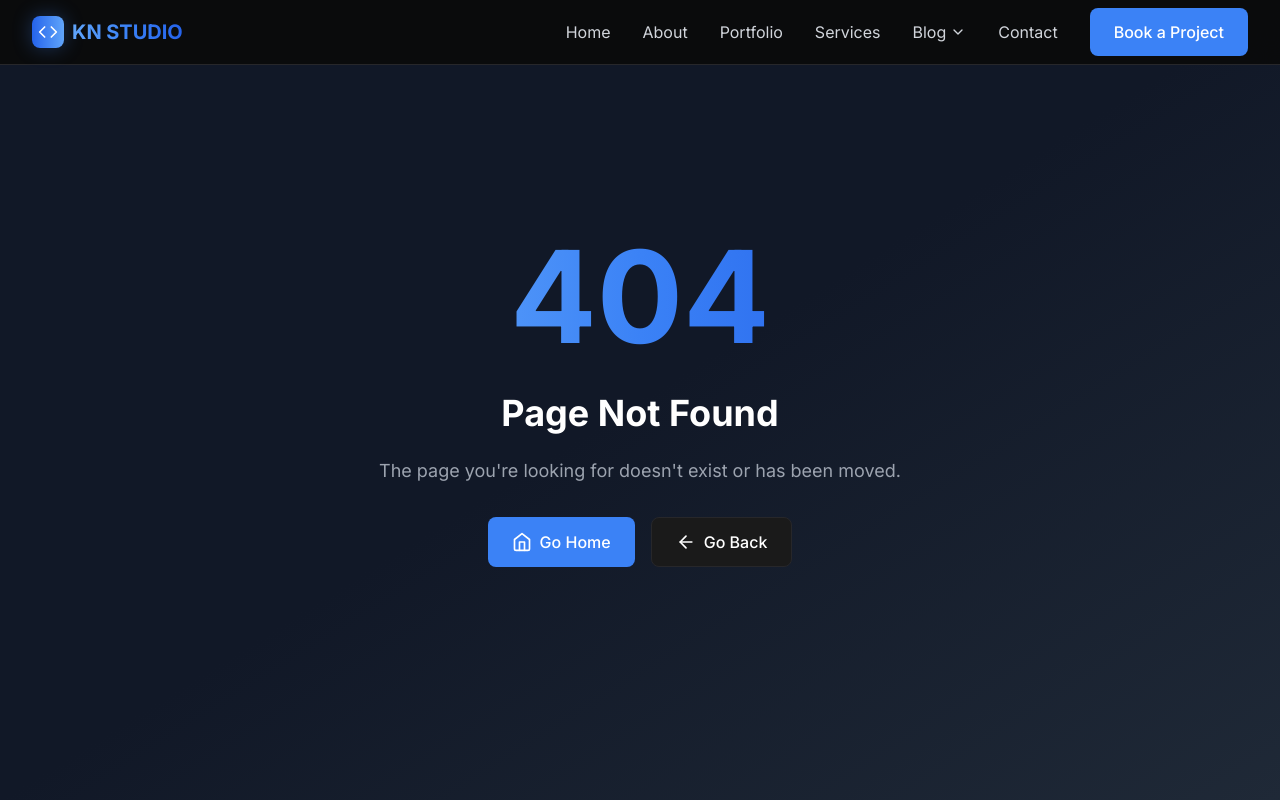
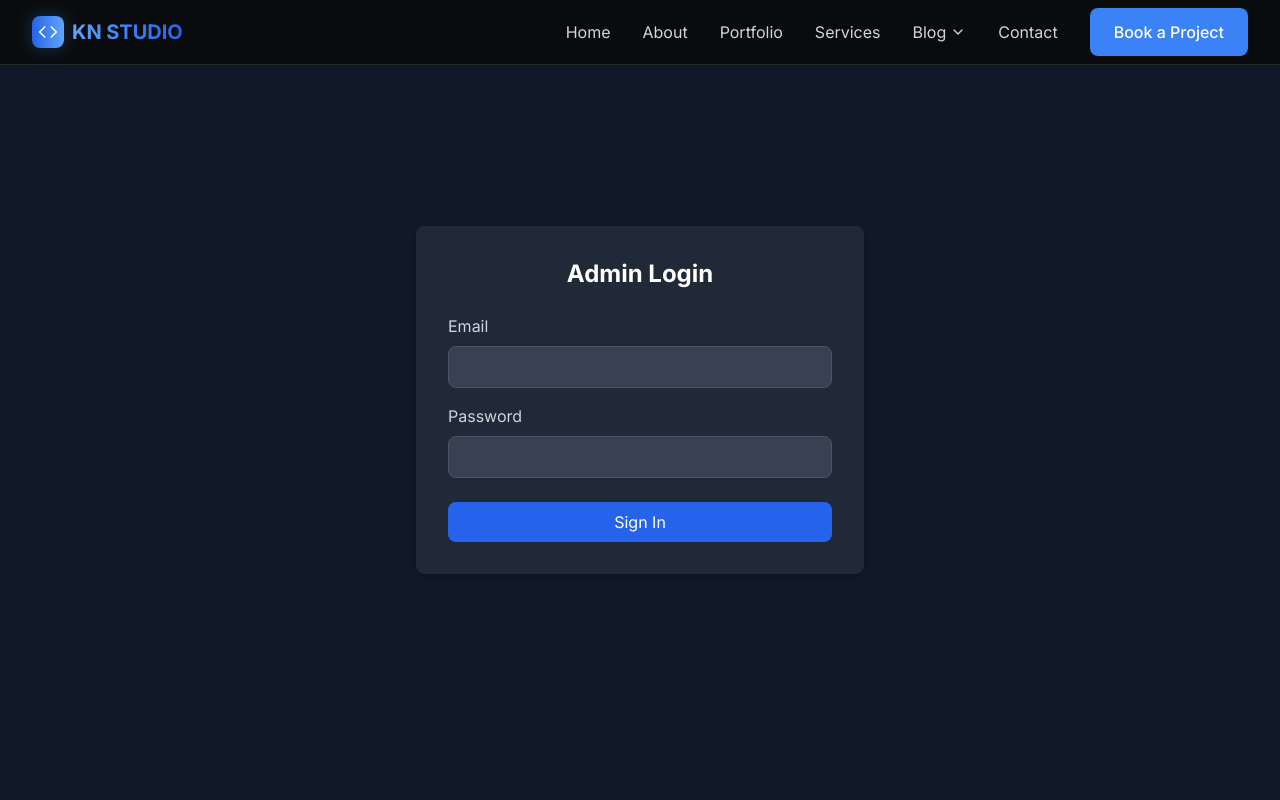
Before and after one commit to nkkwame/nkkwame.github.io, a Next.js app: page /admin/login in a window 1280 px wide. Before the commit this address had no page. Shown: the top 800 px of the page. Built offline with nearby package versions, Linux system fonts and the light colour scheme.

Commit message:
feat: Implement Admin Login and Blog Management with Supabase Integration

```diff
--- /dev/null
+++ b/app/admin/login/page.tsx
@@ -0,0 +1,5 @@
+import AdminLogin from '@/components/AdminLogin'
+
+export default function AdminLoginPage() {
+  return <AdminLogin />
+}
--- /dev/null
+++ b/components/AdminLogin.tsx
@@ -0,0 +1,68 @@
+"use client"
+
+import { useState } from "react"
+import { useSupabaseAuth } from "@/lib/useSupabaseAuth"
+
+export default function AdminLogin() {
+  const { user, loading, error, signIn } = useSupabaseAuth()
+  const [email, setEmail] = useState("")
+  const [password, setPassword] = useState("")
+  const [submitted, setSubmitted] = useState(false)
+
+  const handleSubmit = async (e: React.FormEvent) => {
+    e.preventDefault()
+    setSubmitted(true)
+    await signIn(email, password)
+    setSubmitted(false)
+  }
+
+  if (loading) {
+    return <div className="flex justify-center items-center min-h-screen">Loading...</div>
+  }
+
+  if (user) {
+    return (
+      <div className="flex flex-col items-center justify-center min-h-screen">
+        <h2 className="text-2xl font-bold mb-4">You are logged in as admin</h2>
+        <p className="mb-4">Go to your admin dashboard to manage content.</p>
+        <a href="/admin" className="px-4 py-2 bg-blue-600 text-white rounded-lg">Go to Admin Dashboard</a>
+      </div>
+    )
+  }
+
+  return (
+    <div className="flex flex-col items-center justify-center min-h-screen bg-gray-50 dark:bg-gray-900">
+      <form onSubmit={handleSubmit} className="bg-white dark:bg-gray-800 p-8 rounded-lg shadow-md w-full max-w-md">
+        <h1 className="text-2xl font-bold mb-6 text-center">Admin Login</h1>
+        <div className="mb-4">
+          <label className="block text-gray-700 dark:text-gray-300 mb-2">Email</label>
+          <input
+            type="email"
+            value={email}
+            onChange={e => setEmail(e.target.value)}
+            className="w-full px-3 py-2 border border-gray-300 dark:border-gray-600 rounded-lg focus:outline-none focus:ring-2 focus:ring-blue-500 bg-white dark:bg-gray-700 text-gray-900 dark:text-gray-100"
+            required
+          />
+        </div>
+        <div className="mb-6">
+          <label className="block text-gray-700 dark:text-gray-300 mb-2">Password</label>
+          <input
+            type="password"
+            value={password}
+            onChange={e => setPassword(e.target.value)}
+            className="w-full px-3 py-2 border border-gray-300 dark:border-gray-600 rounded-lg focus:outline-none focus:ring-2 focus:ring-blue-500 bg-white dark:bg-gray-700 text-gray-900 dark:text-gray-100"
+            required
+          />
+        </div>
+        {error && <div className="mb-4 text-red-600 text-center">{error}</div>}
+        <button
+          type="submit"
+          className="w-full px-4 py-2 bg-blue-600 text-white rounded-lg hover:bg-blue-700 transition-colors"
+          disabled={submitted}
+        >
+          {submitted ? "Signing in..." : "Sign In"}
+        </button>
+      </form>
+    </div>
+  )
+}
--- a/components/BlogAdmin.tsx
+++ b/components/BlogAdmin.tsx
@@ -21,6 +21,7 @@ import {
   Filter
 } from 'lucide-react'
 import { BlogPost } from '@/data/blogData'
+import { fetchBlogPosts, createBlogPost, updateBlogPost, deleteBlogPost } from '@/lib/blogApi'
 
 // Mock blog posts data (in real app, this would come from your backend/CMS)
 const categories = ['Development', 'Education', 'Content Creation']
@@ -40,6 +41,7 @@ export default function BlogAdmin({}: BlogAdminProps) {
   const [searchTerm, setSearchTerm] = useState('')
   const [filterCategory, setFilterCategory] = useState('all')
   const [showFilters, setShowFilters] = useState(false)
+  const [loading, setLoading] = useState(false)
 
   // Form state
   const [formData, setFormData] = useState<Partial<BlogPost>>({
@@ -54,37 +56,13 @@ export default function BlogAdmin({}: BlogAdminProps) {
     author: 'Kwame Nkrumah'
   })
 
-  // Load blog posts from localStorage on component mount
+  // Load blog posts from Supabase on component mount
   useEffect(() => {
-    const savedPosts = localStorage.getItem('blogPosts')
-    if (savedPosts) {
-      setBlogPosts(JSON.parse(savedPosts))
-    } else {
-      // Initialize with sample data
-      const samplePosts: BlogPost[] = [
-        {
-          id: 1,
-          title: 'Sample Blog Post',
-          excerpt: 'This is a sample blog post created from the admin dashboard.',
-          date: new Date().toISOString().split('T')[0],
-          category: 'Development',
-          image: 'https://images.unsplash.com/photo-1555066931-4365d14bab8c?w=400&h=300&fit=crop',
-          tags: ['Next.js', 'React'],
-          readTime: 5,
-          author: 'Kwame Nkrumah'
-        }
-      ]
-      setBlogPosts(samplePosts)
-      localStorage.setItem('blogPosts', JSON.stringify(samplePosts))
-    }
+    setLoading(true)
+    fetchBlogPosts()
+      .then((data) => setBlogPosts(data || []))
+      .finally(() => setLoading(false))
   }, [])
-
-  // Save posts to localStorage whenever blogPosts changes
-  useEffect(() => {
-    if (blogPosts.length > 0) {
-      localStorage.setItem('blogPosts', JSON.stringify(blogPosts))
-    }
-  }, [blogPosts])
 
   // Filter posts based on search and category
   const filteredPosts = blogPosts.filter(post => {
@@ -109,30 +87,34 @@ export default function BlogAdmin({}: BlogAdminProps) {
     categories: Array.from(new Set(blogPosts.map(post => post.category))).length
   }
 
-  const handleSubmit = (e: React.FormEvent) => {
+  const handleSubmit = async (e: React.FormEvent) => {
     e.preventDefault()
-
-    const postData: BlogPost = {
-      id: editingPost ? editingPost.id : Date.now(),
+    setLoading(true)
+    const postData: Partial<BlogPost> = {
       title: formData.title || '',
       excerpt: formData.excerpt || '',
       date: editingPost ? editingPost.date : new Date().toISOString().split('T')[0],
       category: formData.category || 'Development',
       image: formData.image || 'https://images.unsplash.com/photo-1555066931-4365d14bab8c?w=400&h=300&fit=crop',
-      youtubeVideoId: formData.youtubeVideoId || '',
-      youtubeTitle: formData.youtubeTitle || '',
+      youtube_video_id: formData.youtubeVideoId || '',
+      youtube_title: formData.youtubeTitle || '',
       tags: formData.tags || [],
-      readTime: formData.readTime || 5,
+      read_time: formData.readTime || 5,
       author: formData.author || 'Kwame Nkrumah'
     }
-
-    if (editingPost) {
-      setBlogPosts(prev => prev.map(post => post.id === editingPost.id ? postData : post))
-    } else {
-      setBlogPosts(prev => [postData, ...prev])
+    try {
+      if (editingPost) {
+        const updated = await updateBlogPost(editingPost.id, postData)
+        setBlogPosts(prev => prev.map(post => post.id === editingPost.id ? updated[0] : post))
+      } else {
+        const created = await createBlogPost(postData)
+        setBlogPosts(prev => [created[0], ...prev])
+      }
+      resetForm()
+    } catch (err) {
+      alert('Error saving post: ' + (err as Error).message)
     }
-
-    resetForm()
+    setLoading(false)
   }
 
   const resetForm = () => {
@@ -157,9 +139,16 @@ export default function BlogAdmin({}: BlogAdminProps) {
     setIsCreating(true)
   }
 
-  const handleDelete = (id: number) => {
+  const handleDelete = async (id: number) => {
     if (confirm('Are you sure you want to delete this blog post?')) {
-      setBlogPosts(prev => prev.filter(post => post.id !== id))
+      setLoading(true)
+      try {
+        await deleteBlogPost(id)
+        setBlogPosts(prev => prev.filter(post => post.id !== id))
+      } catch (err) {
+        alert('Error deleting post: ' + (err as Error).message)
+      }
+      setLoading(false)
     }
   }
 
@@ -178,6 +167,7 @@ export default function BlogAdmin({}: BlogAdminProps) {
     }
   }
 
+  // Export/import can be implemented with Supabase if needed
   const exportData = () => {
     const dataStr = JSON.stringify(blogPosts, null, 2)
     const dataBlob = new Blob([dataStr], { type: 'application/json' })
@@ -188,20 +178,9 @@ export default function BlogAdmin({}: BlogAdminProps) {
     link.click()
   }
 
+  // Import can be implemented to batch insert into Supabase if needed
   const importData = (event: React.ChangeEvent<HTMLInputElement>) => {
-    const file = event.target.files?.[0]
-    if (file) {
-      const reader = new FileReader()
-      reader.onload = (e) => {
-        try {
-          const importedPosts = JSON.parse(e.target?.result as string)
-          setBlogPosts(importedPosts)
-        } catch (error) {
-          alert('Error importing data. Please check the file format.')
-        }
-      }
-      reader.readAsText(file)
-    }
+    alert('Import is not yet implemented for Supabase version.')
   }
 
   return (
@@ -528,7 +507,9 @@ export default function BlogAdmin({}: BlogAdminProps) {
           </h3>
         </div>
 
-        {filteredPosts.length > 0 ? (
+        {loading ? (
+          <div className="text-center py-12">Loading...</div>
+        ) : filteredPosts.length > 0 ? (
           <div className="overflow-x-auto">
             <table className="w-full">
               <thead className="bg-gray-50 dark:bg-gray-700">
--- /dev/null
+++ b/lib/blogApi.ts
@@ -0,0 +1,38 @@
+import { supabase } from '@/lib/supabaseClient'
+
+export async function fetchBlogPosts() {
+  const { data, error } = await supabase
+    .from('blog_posts')
+    .select('*')
+    .order('date', { ascending: false })
+  if (error) throw error
+  return data
+}
+
+export async function createBlogPost(post) {
+  const { data, error } = await supabase
+    .from('blog_posts')
+    .insert([post])
+    .select()
+  if (error) throw error
+  return data
+}
+
+export async function updateBlogPost(id, updates) {
+  const { data, error } = await supabase
+    .from('blog_posts')
+    .update(updates)
+    .eq('id', id)
+    .select()
+  if (error) throw error
+  return data
+}
+
+export async function deleteBlogPost(id) {
+  const { error } = await supabase
+    .from('blog_posts')
+    .delete()
+    .eq('id', id)
+  if (error) throw error
+  return true
+}
--- /dev/null
+++ b/lib/useSupabaseAuth.ts
@@ -0,0 +1,38 @@
+import { useState, useEffect } from 'react'
+import { supabase } from '@/lib/supabaseClient'
+import type { User } from '@supabase/supabase-js'
+
+export function useSupabaseAuth() {
+  const [user, setUser] = useState<User | null>(null)
+  const [loading, setLoading] = useState<boolean>(true)
+  const [error, setError] = useState<string | null>(null)
+
+  useEffect(() => {
+    supabase.auth.getSession().then(({ data }) => {
+      setUser(data.session?.user ?? null)
+      setLoading(false)
+    })
+    const { data: listener } = supabase.auth.onAuthStateChange((_event, session) => {
+      setUser(session?.user ?? null)
+    })
+    return () => {
+      listener.subscription.unsubscribe()
+    }
+  }, [])
+
+  const signIn = async (email: string, password: string) => {
+    setLoading(true)
+    setError(null)
+    const { error } = await supabase.auth.signInWithPassword({ email, password })
+    if (error) setError(error.message as string)
+    setLoading(false)
+  }
+
+  const signOut = async () => {
+    setLoading(true)
+    await supabase.auth.signOut()
+    setLoading(false)
+  }
+
+  return { user, loading, error, signIn, signOut }
+}
```
Also changed, not shown: lib/newsletterApi.ts (added, +28 -0 lines).
